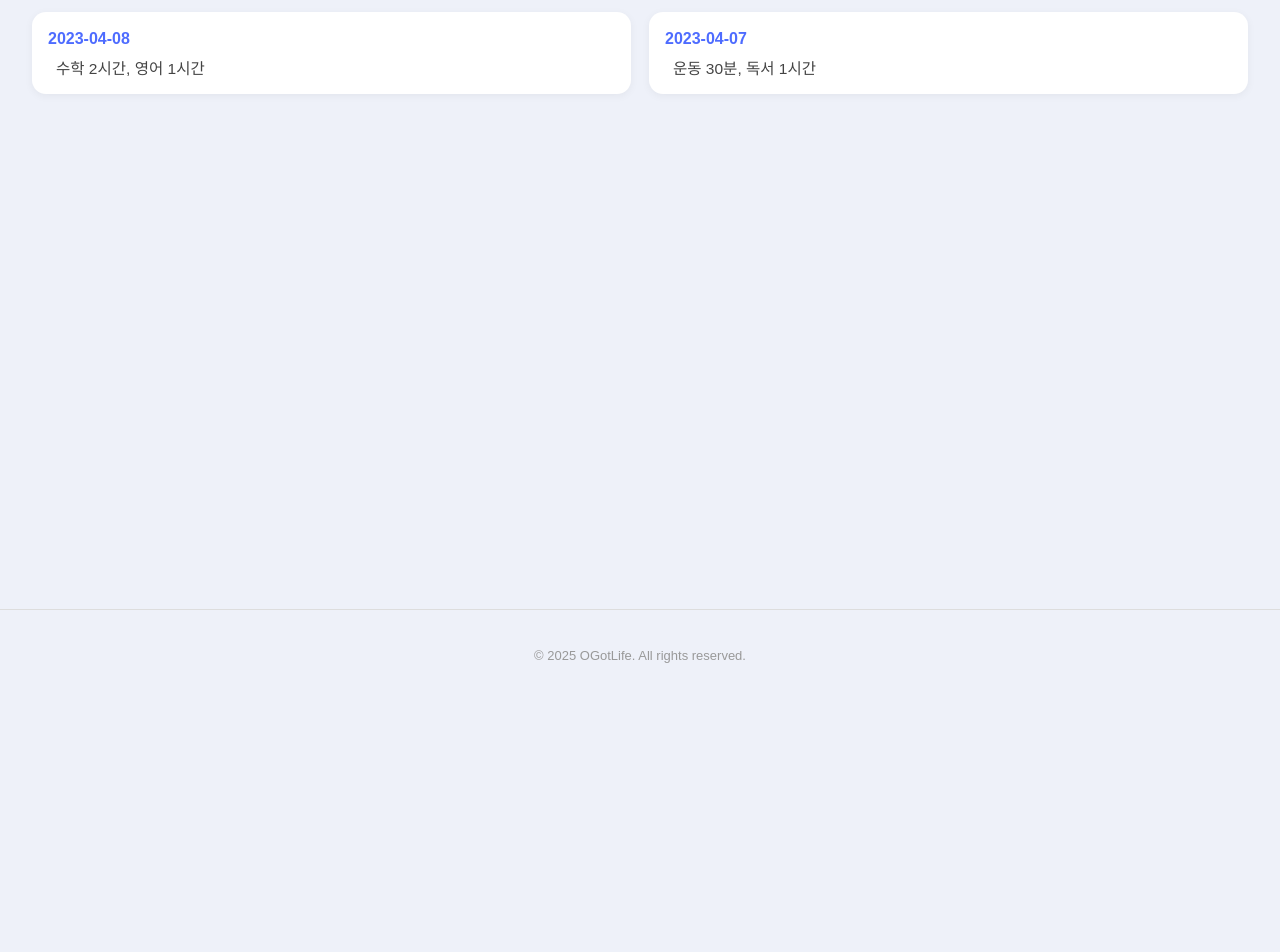
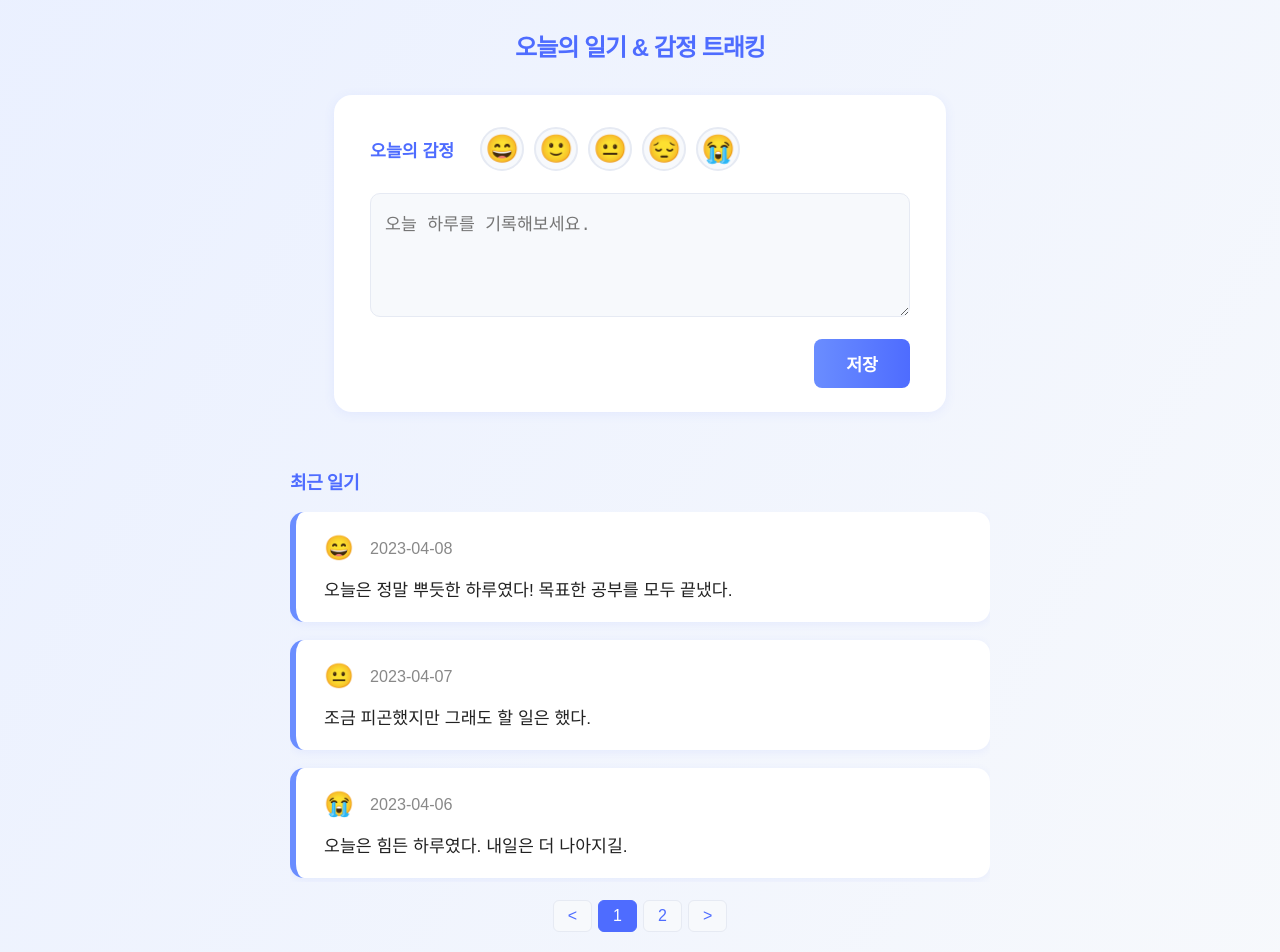
Before and after one commit to roa9618/OGotLife, a React (Create React App) app in the folder frontend/: page /record in a window 1280 px wide. Shown: the part 100-1052 px from the top of the page. Before the commit the page ends 800 px from the top, so only its background shows below. Built offline with nearby package versions, Linux system fonts and the light colour scheme; a web font is replaced by a local one.

Commit message:
[수정] 기록 페이지 구성 변경

```diff
--- a/frontend/src/pages/Record.js
+++ b/frontend/src/pages/Record.js
@@ -1,32 +1,163 @@
-import React from 'react';
+import React, { useState } from 'react';
 import Header from '../components/Header';
 import Footer from '../components/Footer';
+import '../styles/Record.css';
+
+const EMOTIONS = [
+    { emoji: '😄', label: '매우 좋음' },
+    { emoji: '🙂', label: '좋음' },
+    { emoji: '😐', label: '보통' },
+    { emoji: '😔', label: '나쁨' },
+    { emoji: '😭', label: '매우 나쁨' },
+];
+
+const PAGE_SIZE = 4;
 
 function Record() {
-    const records = [
-        { date: '2023-04-08', content: '수학 2시간, 영어 1시간' },
-        { date: '2023-04-07', content: '운동 30분, 독서 1시간' },
-    ];
+    const [emotion, setEmotion] = useState('');
+    const [diary, setDiary] = useState('');
+    const [records, setRecords] = useState([
+        {
+            id: 1,
+            date: '2023-04-08',
+            emotion: '😄',
+            diary: '오늘은 정말 뿌듯한 하루였다! 목표한 공부를 모두 끝냈다.',
+        },
+        {
+            id: 2,
+            date: '2023-04-07',
+            emotion: '😐',
+            diary: '조금 피곤했지만 그래도 할 일은 했다.',
+        },
+        {
+            id: 3,
+            date: '2023-04-06',
+            emotion: '😭',
+            diary: '오늘은 힘든 하루였다. 내일은 더 나아지길.',
+        },
+        {
+            id: 4,
+            date: '2023-04-05',
+            emotion: '🙂',
+            diary: '산책을 하며 기분이 좋아졌다.',
+        },
+        {
+            id: 5,
+            date: '2023-04-04',
+            emotion: '😔',
+            diary: '공부가 잘 안돼서 속상했다.',
+        },
+        {
+            id: 6,
+            date: '2023-04-03',
+            emotion: '😄',
+            diary: '친구와 맛있는 저녁을 먹었다!',
+        },
+    ]);
+    const [page, setPage] = useState(1);
+
+    const totalPages = Math.ceil(records.length / PAGE_SIZE);
+
+    const handleSubmit = (e) => {
+        e.preventDefault();
+        if (!emotion || !diary.trim()) return;
+        setRecords([
+            {
+                id: Date.now(),
+                date: new Date().toISOString().slice(0, 10),
+                emotion,
+                diary,
+            },
+            ...records,
+        ]);
+        setEmotion('');
+        setDiary('');
+        setPage(1);
+    };
+
+    const pagedRecords = records.slice((page - 1) * PAGE_SIZE, page * PAGE_SIZE);
+
     return (
-        <div className="dashboard-root">
+        <div className="record-root">
             <Header />
-            <div className="dashboard-body layout-container">
-                <div className="dashboard-content">
-                    <main className="dashboard-main">
-                        <div className="dashboard-grid">
-                            <div className="dashboard-daily-row">
-                                {records.map((rec, i) => (
-                                    <div className="dashboard-daily-card" key={i}>
-                                        <div className="dashboard-daily-date">{rec.date}</div>
-                                        <div className="dashboard-daily-list">{rec.content}</div>
-                                    </div>
-                                ))}
+            <div className="record-main">
+                <div className="record-title-row">
+                    <span className="record-title">오늘의 일기 & 감정 트래킹</span>
+                </div>
+                <form className="record-form" onSubmit={handleSubmit}>
+                    <div className="record-emotion-row">
+                        <span className="record-emotion-label">오늘의 감정</span>
+                        <div className="record-emotion-list">
+                            {EMOTIONS.map(e => (
+                                <button
+                                    type="button"
+                                    key={e.emoji}
+                                    className={`record-emotion-btn${emotion === e.emoji ? ' selected' : ''}`}
+                                    onClick={() => setEmotion(e.emoji)}
+                                    aria-label={e.label}
+                                >
+                                    {e.emoji}
+                                </button>
+                            ))}
+                        </div>
+                    </div>
+                    <textarea
+                        className="record-diary-input"
+                        placeholder="오늘 하루를 기록해보세요."
+                        value={diary}
+                        onChange={e => setDiary(e.target.value)}
+                        rows={4}
+                        maxLength={300}
+                        required
+                    />
+                    <div className="record-form-actions">
+                        <button type="submit" className="record-save-btn">저장</button>
+                    </div>
+                </form>
+                <div className="record-section-title">최근 일기</div>
+                <div className="record-list record-list-paged">
+                    {pagedRecords.length === 0 && (
+                        <div className="record-empty">아직 작성된 일기가 없습니다.</div>
+                    )}
+                    {pagedRecords.map(rec => (
+                        <div className="record-card" key={rec.id}>
+                            <div className="record-card-header">
+                                <span className="record-card-emotion">{rec.emotion}</span>
+                                <span className="record-card-date">{rec.date}</span>
                             </div>
+                            <div className="record-card-diary">{rec.diary}</div>
                         </div>
-                    </main>
-                    <Footer />
+                    ))}
                 </div>
+                {totalPages > 1 && (
+                    <div className="record-pagination">
+                        <button
+                            className="record-page-btn"
+                            onClick={() => setPage(page - 1)}
+                            disabled={page === 1}
+                        >
+                            &lt;
+                        </button>
+                        {Array.from({ length: totalPages }, (_, i) => (
+                            <button
+                                key={i + 1}
+                                className={`record-page-btn${page === i + 1 ? ' active' : ''}`}
+                                onClick={() => setPage(i + 1)}
+                            >
+                                {i + 1}
+                            </button>
+                        ))}
+                        <button
+                            className="record-page-btn"
+                            onClick={() => setPage(page + 1)}
+                            disabled={page === totalPages}
+                        >
+                            &gt;
+                        </button>
+                    </div>
+                )}
             </div>
+            <Footer />
         </div>
     );
 }
```
